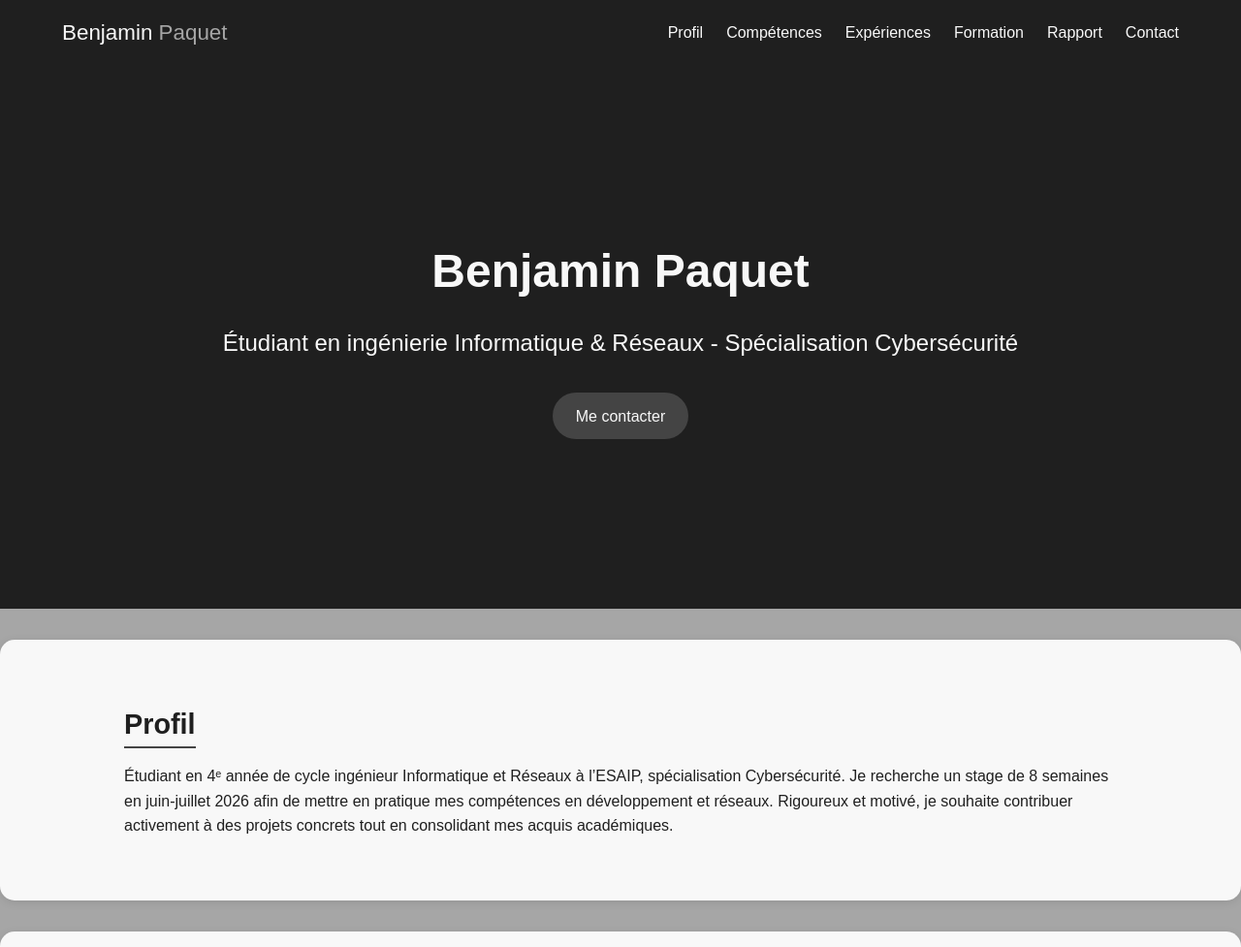
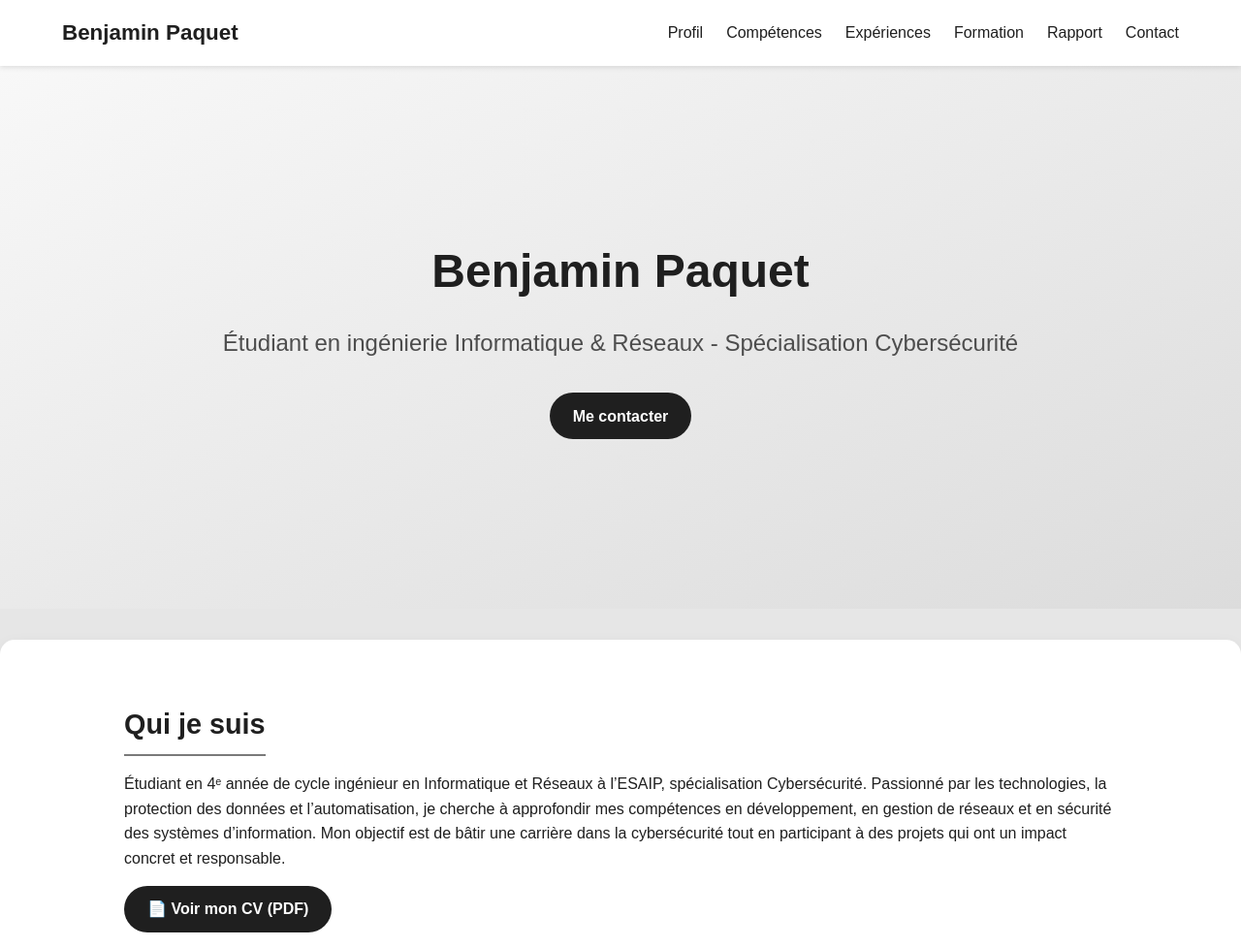
Before and after one commit to OrRg3nt/Portfolio, a plain HTML site: page index.html in a window 1280 px wide. Shown: the top 977 px of the page at 97% size. Drawn offline with Linux system fonts and the light colour scheme; a web font is replaced by a local one.

Commit message:
ajout fichiers

```diff
--- a/index.html
+++ b/index.html
@@ -46,15 +46,22 @@
 
     <main>
       <section id="profil" class="section">
-        <h2>Profil</h2>
+        <h2>Qui je suis</h2>
         <p>
-          Étudiant en 4ᵉ année de cycle ingénieur Informatique et Réseaux à
-          l’ESAIP, spécialisation Cybersécurité. Je recherche un stage de 8
-          semaines en juin-juillet 2026 afin de mettre en pratique mes
-          compétences en développement et réseaux. Rigoureux et motivé, je
-          souhaite contribuer activement à des projets concrets tout en
-          consolidant mes acquis académiques.
+          Étudiant en 4ᵉ année de cycle ingénieur en Informatique et Réseaux à
+          l’ESAIP, spécialisation Cybersécurité. Passionné par les technologies,
+          la protection des données et l’automatisation, je cherche à
+          approfondir mes compétences en développement, en gestion de réseaux et
+          en sécurité des systèmes d’information. Mon objectif est de bâtir une
+          carrière dans la cybersécurité tout en participant à des projets qui
+          ont un impact concret et responsable.
         </p>
+
+        <div class="cv-button">
+          <a href="assets/BenjaminCV.pdf" target="_blank" class="btn">
+            📄 Voir mon CV (PDF)
+          </a>
+        </div>
       </section>
 
       <section id="competences" class="section">
--- a/style.css
+++ b/style.css
@@ -1,9 +1,32 @@
-/* Variables globales */
+/* === Déclaration des polices personnalisées === */
+@font-face {
+  font-family: "Now";
+  src: url("assets/fonts/Now-Regular.woff2") format("woff2");
+  font-weight: 400;
+}
+@font-face {
+  font-family: "Now";
+  src: url("assets/fonts/Now-Bold.woff2") format("woff2");
+  font-weight: 700;
+}
+@font-face {
+  font-family: "Aileron";
+  src: url("assets/fonts/Aileron-Regular.woff2") format("woff2");
+  font-weight: 400;
+}
+@font-face {
+  font-family: "Aileron";
+  src: url("assets/fonts/Aileron-Bold.woff2") format("woff2");
+  font-weight: 700;
+}
+
+/* === Variables globales === */
 :root {
-  --bg: rgb(166, 166, 166);
+  --bg: #e6e6e6; /* plus clair que le gris d’origine */
   --dark: #1f1f1f;
-  --light: #f8f8f8;
-  --accent: #444;
+  --medium: #4d4d4d;
+  --light: #ffffff;
+  --accent: #7a7a7a;
   --title-font: "Now", sans-serif;
   --text-font: "Aileron", sans-serif;
 }
@@ -21,14 +44,15 @@ body {
   line-height: 1.6;
 }
 
-/* Navbar */
+/* === Navbar === */
 .navbar {
   display: flex;
   justify-content: space-between;
   align-items: center;
   padding: 1rem 5%;
-  background: var(--dark);
-  color: var(--light);
+  background: var(--light);
+  color: var(--dark);
+  box-shadow: 0 2px 5px rgba(0, 0, 0, 0.1);
   position: sticky;
   top: 0;
   z-index: 100;
@@ -41,34 +65,32 @@ body {
 }
 
 .navbar a {
-  color: var(--light);
+  color: var(--dark);
   text-decoration: none;
   font-weight: 500;
+  transition: 0.2s;
 }
 
 .navbar a:hover {
-  text-decoration: underline;
+  color: var(--accent);
 }
 
 .logo {
   font-family: var(--title-font);
   font-size: 1.4rem;
+  font-weight: bold;
 }
 
-.logo span {
-  color: var(--bg);
-}
-
-/* Hero */
+/* === Hero === */
 .hero {
   height: 70vh;
   display: flex;
   justify-content: center;
   align-items: center;
-  background: var(--dark);
-  color: var(--light);
+  flex-direction: column;
+  background: linear-gradient(to bottom right, #f8f8f8, #dcdcdc);
+  color: var(--dark);
   text-align: center;
-  flex-direction: column;
 }
 
 .hero h1 {
@@ -79,31 +101,33 @@ body {
 
 .hero h2 {
   font-weight: 400;
+  color: var(--medium);
   margin-bottom: 2rem;
 }
 
 .btn {
   display: inline-block;
-  background: var(--accent);
+  background: var(--dark);
   color: var(--light);
   padding: 0.7rem 1.5rem;
   border-radius: 30px;
   text-decoration: none;
   transition: 0.3s;
+  font-weight: 600;
 }
 
 .btn:hover {
-  background: var(--light);
-  color: var(--dark);
+  background: var(--accent);
+  color: var(--light);
 }
 
-/* Sections */
+/* === Sections === */
 .section {
   padding: 4rem 10%;
   background: var(--light);
   margin: 2rem 0;
   border-radius: 15px;
-  box-shadow: 0 2px 10px rgba(0, 0, 0, 0.1);
+  box-shadow: 0 4px 15px rgba(0, 0, 0, 0.05);
 }
 
 .section h2 {
@@ -112,9 +136,10 @@ body {
   font-size: 1.8rem;
   border-bottom: 2px solid var(--accent);
   display: inline-block;
+  padding-bottom: 0.5rem;
 }
 
-/* Skills */
+/* === Skills grid === */
 .skills {
   display: grid;
   grid-template-columns: repeat(auto-fit, minmax(250px, 1fr));
@@ -126,42 +151,54 @@ body {
   margin-bottom: 0.5rem;
 }
 
-/* Timeline */
+/* === Timeline === */
 .timeline {
   display: flex;
   flex-direction: column;
   gap: 1.5rem;
 }
 
+.timeline-item {
+  background: #f8f8f8;
+  padding: 1rem;
+  border-radius: 10px;
+  border-left: 4px solid var(--accent);
+}
+
 .timeline-item h3 {
   font-family: var(--title-font);
+  color: var(--dark);
 }
 
-.timeline-item ul {
-  margin-left: 1rem;
-  list-style: disc;
-}
-
-/* Formations */
-.formations li {
-  margin-bottom: 0.7rem;
-}
-
-/* Rapport */
+/* === Rapport === */
 details {
   margin: 1rem 0;
-  background: #eee;
+  background: #f1f1f1;
   padding: 1rem;
   border-radius: 10px;
 }
 
-/* Footer */
+/* === Contact === */
+#contact p {
+  margin-bottom: 0.5rem;
+}
+
+/* === CV === */
+.cv-button {
+  margin-top: 1rem;
+}
+
+/* === Footer === */
 footer {
-  background: var(--dark);
-  color: var(--light);
+  background: var(--light);
+  color: var(--medium);
   text-align: center;
   padding: 1rem;
+  font-size: 0.9rem;
+  border-top: 1px solid #ccc;
 }
+
+/* === Animation légère === */
 .section {
   opacity: 0;
   transform: translateY(30px);
```
Also changed, not shown: 1 other file.
